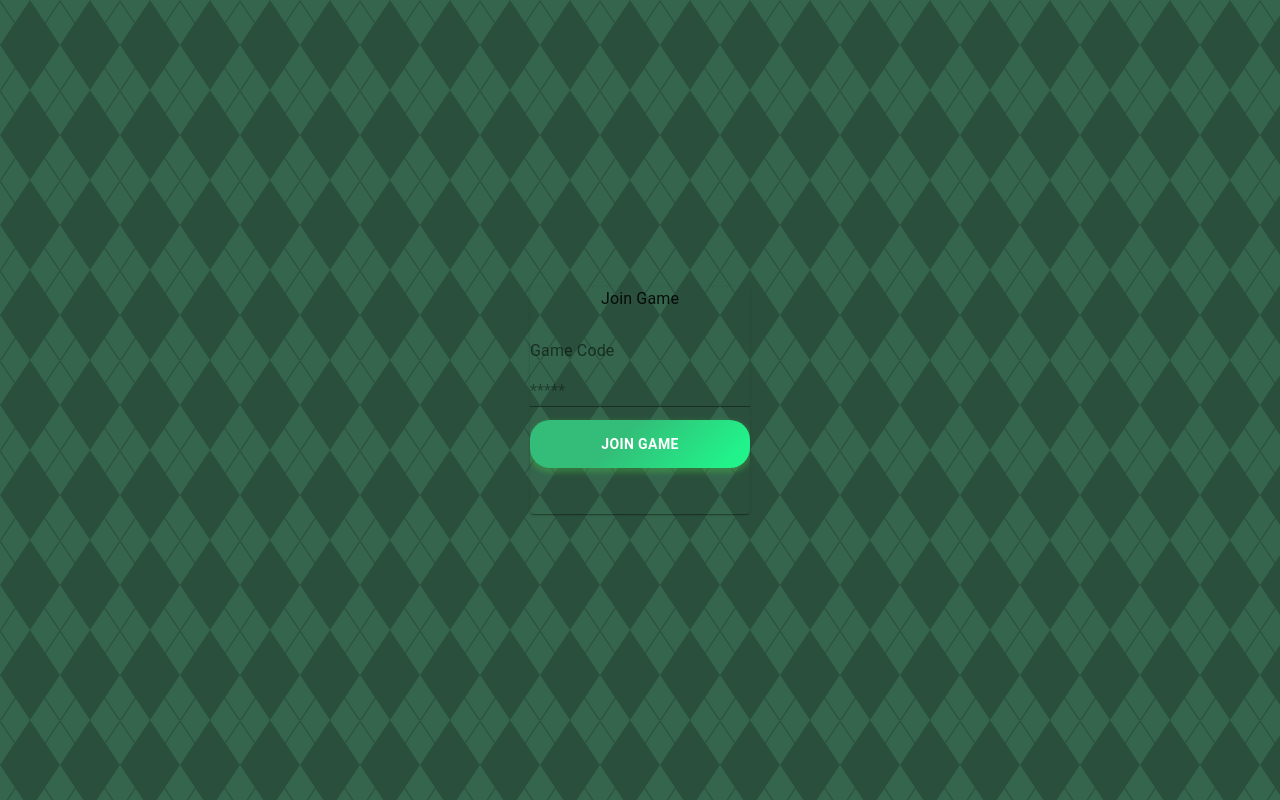
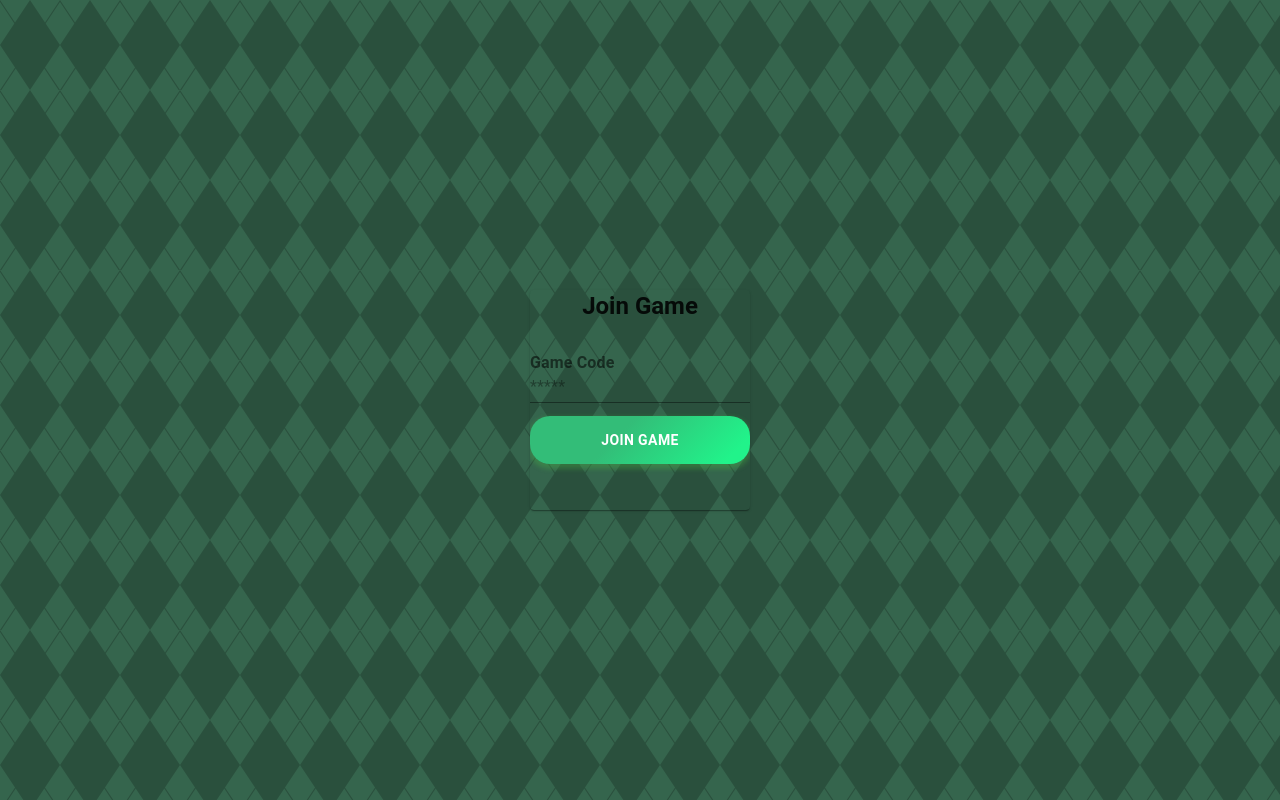
Before and after one commit to Max-Hitchings/Blackjack-Web-App, a React (Create React App) app in the folder react-frontend/: page /join in a window 1280 px wide. Built offline with nearby package versions, Linux system fonts and the light colour scheme.

Commit message:
Made text bold in JoinGamePage

```diff
--- a/react-frontend/src/components/JoinGamePage/JoinGamePage.jsx
+++ b/react-frontend/src/components/JoinGamePage/JoinGamePage.jsx
@@ -6,9 +6,11 @@ import {
   FormControl,
   FormLabel,
   Input,
+  TextField,
   FormHelperText,
   Typography,
   Card,
+  CardHeader,
   Grid,
 } from "@material-ui/core";
 import { makeStyles } from "@material-ui/core/styles";
@@ -30,6 +32,9 @@ const useStyles = makeStyles((theme) => ({
   },
   card: {
     backgroundColor: "transparent",
+  },
+  boldText: {
+    fontWeight: 700,
   },
 }));
 
@@ -84,13 +89,19 @@ export default function JoinGamePage() {
       >
         <Card className={classes.card} raised={false}>
           <Box textAlign="center">
-            <Typography>Join Game</Typography>
+            <Typography
+              variant="h5"
+              component="h1"
+              className={classes.boldText}
+            >
+              Join Game
+            </Typography>
           </Box>
           <Box my={4} textAlign="left">
             <form onSubmit={handleFormSubmit}>
               <FormControl isInvalid={codeValid}>
-                <FormLabel>Game Code</FormLabel>
-                <Input
+                <FormLabel className={classes.boldText}>Game Code</FormLabel>
+                <TextField
                   type="code"
                   onChange={handleGameCodeChange}
                   value={gameCode}
```
